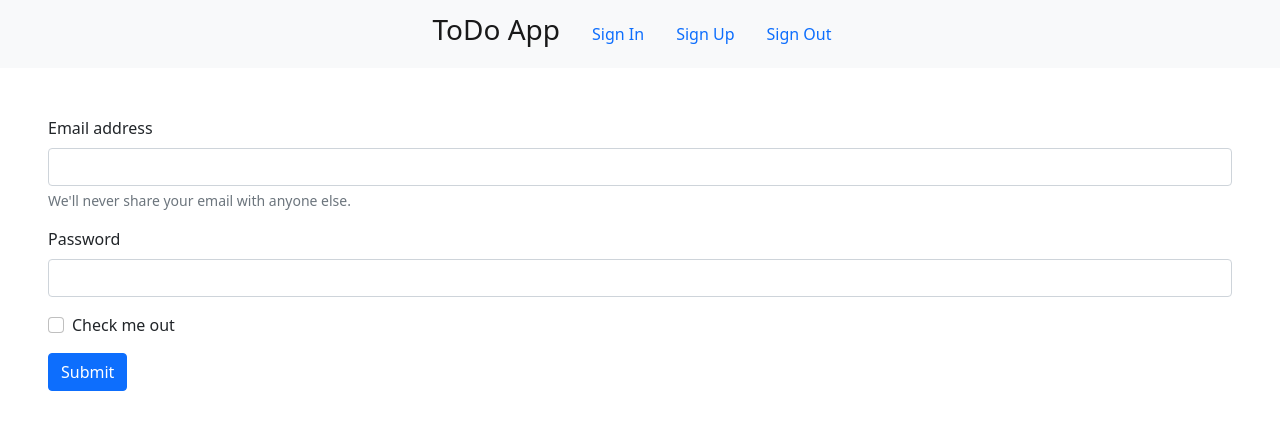
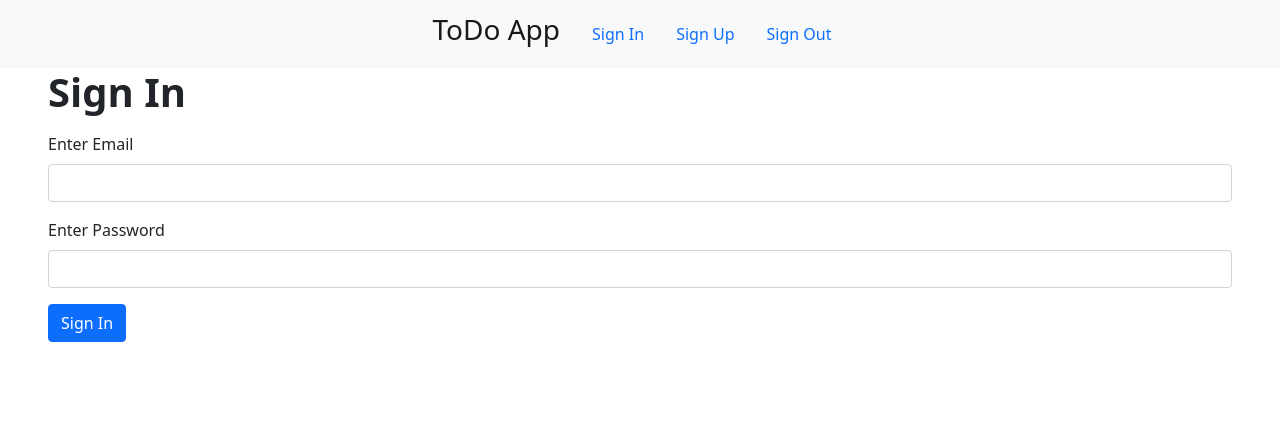
Before and after one commit to And4Web/reacttodoapp, a React (Create React App) app: page /signin in a window 1280 px wide. Shown: the top 430 px of the page. Built offline with nearby package versions, Linux system fonts and the light colour scheme.

Commit message:
signin, signup and addtask components created and finished

```diff
--- a/src/components/Dashboard.jsx
+++ b/src/components/Dashboard.jsx
@@ -1,9 +1,10 @@
 import React from "react";
+import AddTask from "./tasks/AddTask";
 
 export default function Dashboard() {
   return (
     <div>
-      <h1>Dashboard</h1>
+      <AddTask />
     </div>
   );
 }
--- a/src/components/auth/SignIn.jsx
+++ b/src/components/auth/SignIn.jsx
@@ -1,46 +1,52 @@
 import React, { Component } from "react";
 
 export default class SignIn extends Component {
+  state = {
+    email: "",
+    password: "",
+  };
+
+  onChange = (e) => {
+    this.setState({
+      [e.target.id]: e.target.value,
+    });
+  };
+
+  onSubmit = (e) => {
+    e.preventDefault();
+    console.log(this.state);
+  };
+
   render() {
     return (
       <>
-        <form className="m-5">
+        <form className="ms-5 me-5" onSubmit={this.onSubmit}>
+          <legend className="display-6 mb-3 fw-bold">Sign In</legend>
           <div className="mb-3">
-            <label htmlFor="exampleInputEmail1" className="form-label">
-              Email address
+            <label htmlFor="email" className="form-label">
+              Enter Email
             </label>
             <input
               type="email"
               className="form-control"
-              id="exampleInputEmail1"
-              aria-describedby="emailHelp"
+              id="email"
+              onChange={this.onChange}
             />
-            <div id="emailHelp" className="form-text">
-              We'll never share your email with anyone else.
-            </div>
           </div>
           <div className="mb-3">
-            <label htmlFor="exampleInputPassword1" className="form-label">
-              Password
+            <label htmlFor="password" className="form-label">
+              Enter Password
             </label>
             <input
               type="password"
               className="form-control"
-              id="exampleInputPassword1"
+              id="password"
+              onChange={this.onChange}
             />
           </div>
-          <div className="mb-3 form-check">
-            <input
-              type="checkbox"
-              className="form-check-input"
-              id="exampleCheck1"
-            />
-            <label className="form-check-label" htmlFor="exampleCheck1">
-              Check me out
-            </label>
-          </div>
+
           <button type="submit" className="btn btn-primary">
-            Submit
+            Sign In
           </button>
         </form>
       </>
--- a/src/components/auth/SignUp.jsx
+++ b/src/components/auth/SignUp.jsx
@@ -1,11 +1,55 @@
 import React, { Component } from "react";
 
 export default class SignUp extends Component {
+  state = {
+    email: "",
+    password: "",
+  };
+
+  onChange = (e) => {
+    this.setState({
+      [e.target.id]: e.target.value,
+    });
+  };
+
+  onSubmit = (e) => {
+    e.preventDefault();
+    console.log(this.state);
+  };
+
   render() {
     return (
-      <div>
-        <h1>Sign Up</h1>
-      </div>
+      <>
+        <form className="ms-5 me-5" onSubmit={this.onSubmit}>
+          <legend className="display-6 mb-3 fw-bold">Sign Up</legend>
+          <div className="mb-3">
+            <label htmlFor="email" className="form-label">
+              Enter Email
+            </label>
+            <input
+              type="email"
+              className="form-control"
+              id="email"
+              onChange={this.onChange}
+            />
+          </div>
+          <div className="mb-3">
+            <label htmlFor="password" className="form-label">
+              Enter Password
+            </label>
+            <input
+              type="password"
+              className="form-control"
+              id="password"
+              onChange={this.onChange}
+            />
+          </div>
+
+          <button type="submit" className="btn btn-primary">
+            Sign Up
+          </button>
+        </form>
+      </>
     );
   }
 }
--- /dev/null
+++ b/src/components/tasks/AddTask.jsx
@@ -0,0 +1,43 @@
+import React, { Component } from "react";
+
+export default class AddTask extends Component {
+  state = {
+    task: "",
+  };
+
+  onChange = (e) => {
+    this.setState({
+      [e.target.id]: e.target.value,
+    });
+  };
+
+  onSubmit = (e) => {
+    e.preventDefault();
+    console.log(this.state);
+  };
+
+  render() {
+    return (
+      <>
+        <form className="m-5 " onSubmit={this.onSubmit}>
+          <legend className="display-6 mb-3 fw-bold">Add Task</legend>
+          <div className="mb-3">
+            <label htmlFor="task" className="form-label">
+              Enter Task
+            </label>
+            <input
+              type="email"
+              className="form-control"
+              id="task"
+              onChange={this.onChange}
+            />
+          </div>
+
+          <button type="submit" className="btn btn-primary">
+            Add
+          </button>
+        </form>
+      </>
+    );
+  }
+}
```
